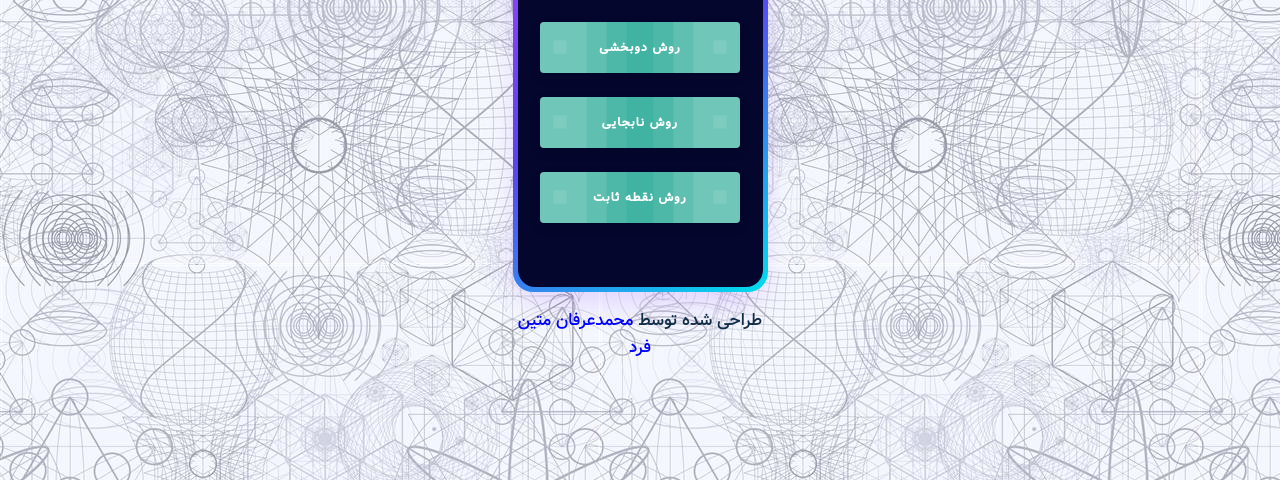
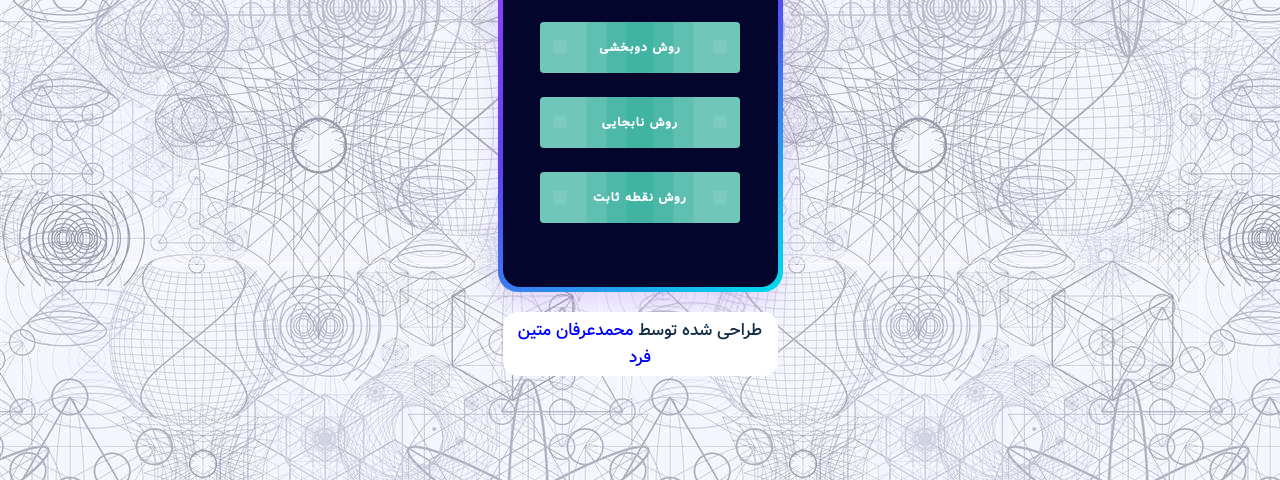
Before and after one commit to Mohammaderfan83/Math_program, a plain HTML site: page index.html in a window 1280 px wide. Shown: the part 336-816 px from the top of the page. Drawn offline with Linux system fonts and the light colour scheme.

Commit message:
change footer

```diff
--- a/css/style.css
+++ b/css/style.css
@@ -17,7 +17,7 @@ body{
 }
 
 .card {
-    width: 245px;
+    width: 275px;
     height: 430px;
     border-radius: 20px;
     padding: 5px;
@@ -90,7 +90,10 @@ body{
     direction: rtl;
   }
   .footer{
-    margin-top: 20px;
+    border-radius:15px ;
+    padding: 5px;
+    background-color: white;
+    margin-top: 25px;
     color: rgb(16, 44, 71);
     font-size: 17px;
     font-family: 'vazir';
```
